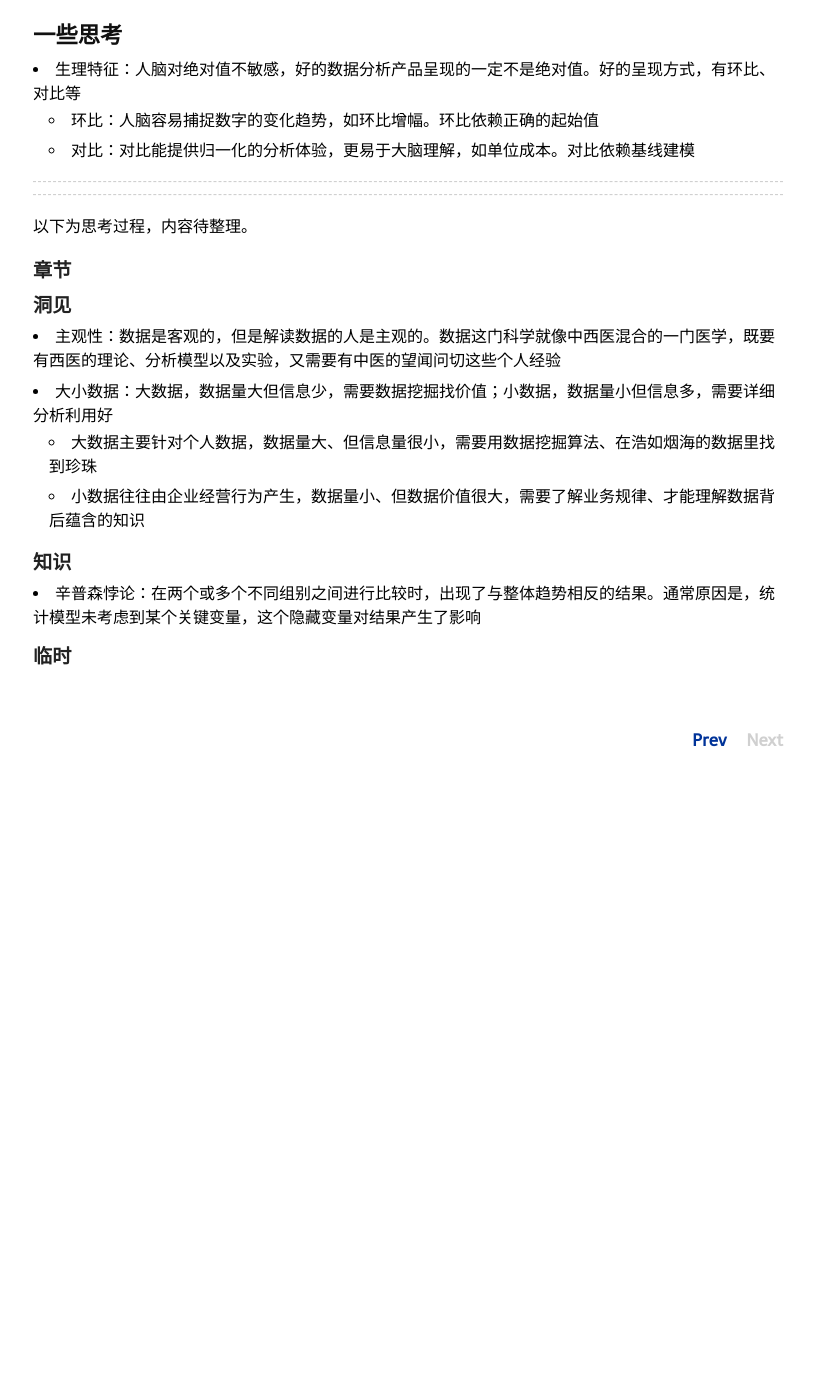
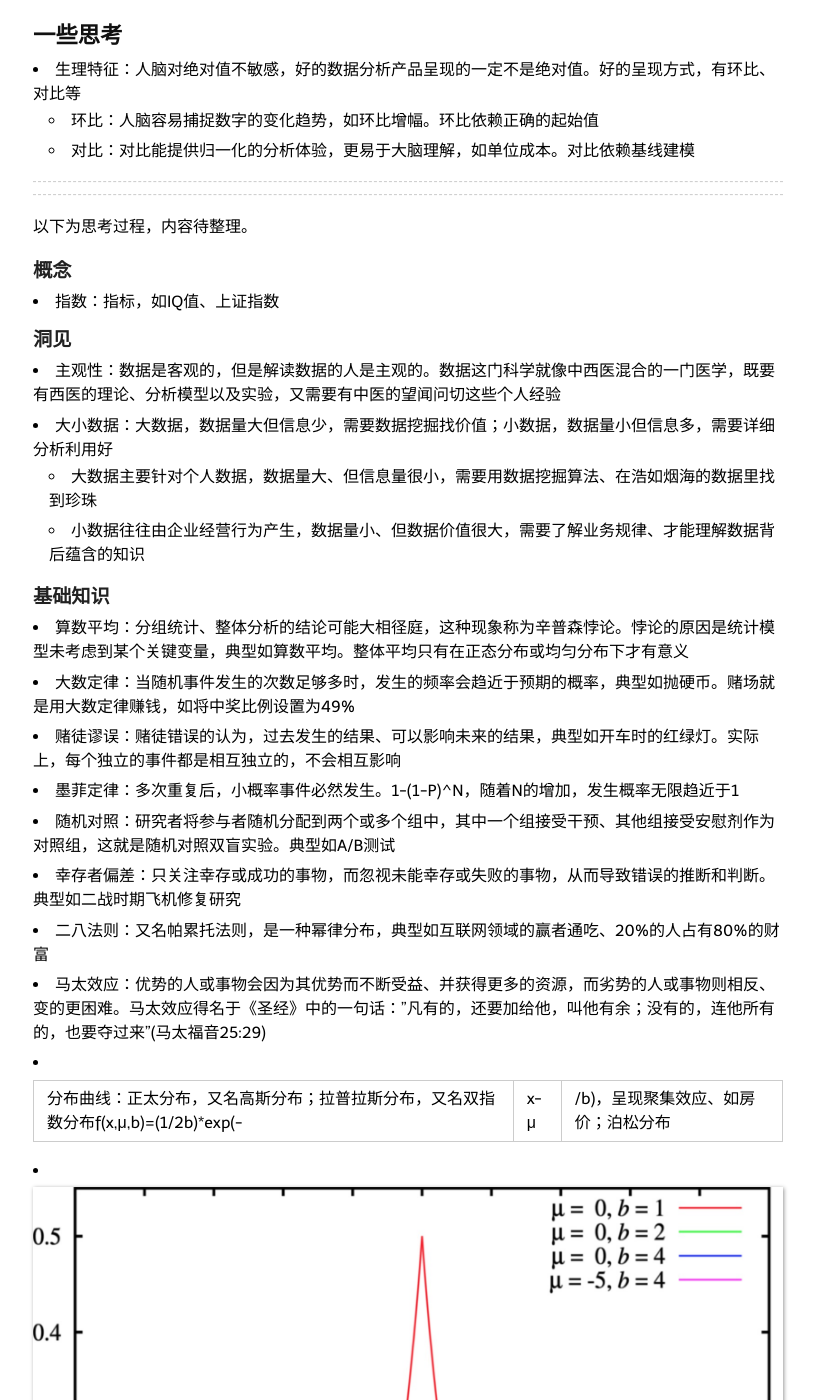
Before and after one commit to niean/niean.github.io, a Jekyll site: the page built from _posts/2023-11-08-infra-da.markdown, in a window 1280 px wide and 1400 px high, scrolled down 588 px. Shown: the whole window, without its empty margins (232-1049 px from the left). Built offline with Jekyll 4.4.1, drawn with Linux system fonts in a browser that asks for light colours; comment, search, counter and statistics services are not loaded; before the commit the page ends 1370 px from its top, so only the background shows below that; some of the changed text lies outside the part shown.

Commit message:
ddd:update

```diff
--- a/_posts/2023-11-08-infra-da.markdown
+++ b/_posts/2023-11-08-infra-da.markdown
@@ -34,7 +34,8 @@
 ----
 以下为思考过程，内容待整理。
 
-### 章节
+### 概念
+- 指数：指标，如IQ值、上证指数
 
 ### 洞见
 - 主观性：数据是客观的，但是解读数据的人是主观的。数据这门科学就像中西医混合的一门医学，既要有西医的理论、分析模型以及实验，又需要有中医的望闻问切这些个人经验
@@ -42,7 +43,26 @@
     - 大数据主要针对个人数据，数据量大、但信息量很小，需要用数据挖掘算法、在浩如烟海的数据里找到珍珠
     - 小数据往往由企业经营行为产生，数据量小、但数据价值很大，需要了解业务规律、才能理解数据背后蕴含的知识
 
-### 知识
-- 辛普森悖论：在两个或多个不同组别之间进行比较时，出现了与整体趋势相反的结果。通常原因是，统计模型未考虑到某个关键变量，这个隐藏变量对结果产生了影响
+### 基础知识
+- 算数平均：分组统计、整体分析的结论可能大相径庭，这种现象称为辛普森悖论。悖论的原因是统计模型未考虑到某个关键变量，典型如算数平均。整体平均只有在正态分布或均匀分布下才有意义
+- 大数定律：当随机事件发生的次数足够多时，发生的频率会趋近于预期的概率，典型如抛硬币。赌场就是用大数定律赚钱，如将中奖比例设置为49%
+- 赌徒谬误：赌徒错误的认为，过去发生的结果、可以影响未来的结果，典型如开车时的红绿灯。实际上，每个独立的事件都是相互独立的，不会相互影响
+- 墨菲定律：多次重复后，小概率事件必然发生。1-(1-P)^N，随着N的增加，发生概率无限趋近于1
+- 随机对照：研究者将参与者随机分配到两个或多个组中，其中一个组接受干预、其他组接受安慰剂作为对照组，这就是随机对照双盲实验。典型如A/B测试
+- 幸存者偏差：只关注幸存或成功的事物，而忽视未能幸存或失败的事物，从而导致错误的推断和判断。典型如二战时期飞机修复研究
+- 二八法则：又名帕累托法则，是一种幂律分布，典型如互联网领域的赢者通吃、20%的人占有80%的财富
+- 马太效应：优势的人或事物会因为其优势而不断受益、并获得更多的资源，而劣势的人或事物则相反、变的更困难。马太效应得名于《圣经》中的一句话："凡有的，还要加给他，叫他有余；没有的，连他所有的，也要夺过来"(马太福音25:29)
+- 分布曲线：正太分布，又名高斯分布；拉普拉斯分布，又名双指数分布f(x,μ,b)=(1/2b)*exp(-|x-μ|/b)，呈现聚集效应、如房价；泊松分布
+- ![pict](https://raw.githubusercontent.com/niean/niean.github.io/master/images/20231108/laplace.jpg)
+
+### 数据算法
+- 精确率：Precision 精确率(准 1-误报) = TP/(TP+FP)，其中TP True Postive(指马为马)、FP False Postive(指鹿为马)
+- 召回率：Recall 召回率(全 1-漏报) = TP/(TP+FN)，其中FN False Negative(指马为鹿)
+- 置信区间：Confidence Interval 置信度、置信区间
+
+### 工具
+- 直方图：展示数据的分布。柱子之间是连接的
+- 柱状图：比较数据的大小。柱子之间有间隔
 
 ### 临时
+- 常见错误：数据分析的常见局限，包括因果倒置、误把相关当因果、遗漏X变量、以偏概全、操作结果、观察时间不够等
```
Also changed, not shown: _posts/2023-08-26-se-ddd.markdown (+13 -4 lines), images/20231108/laplace.jpg (added).
